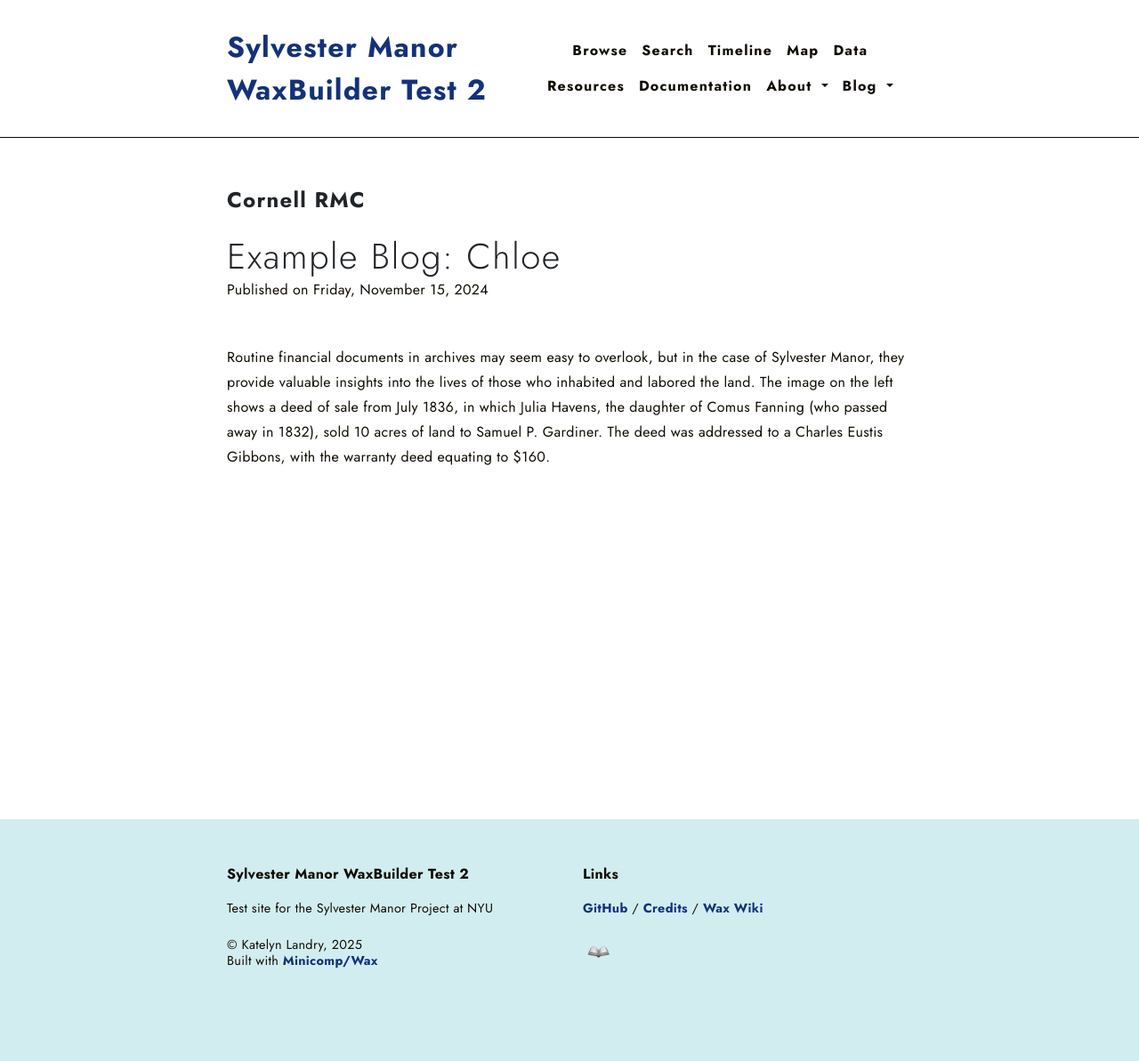
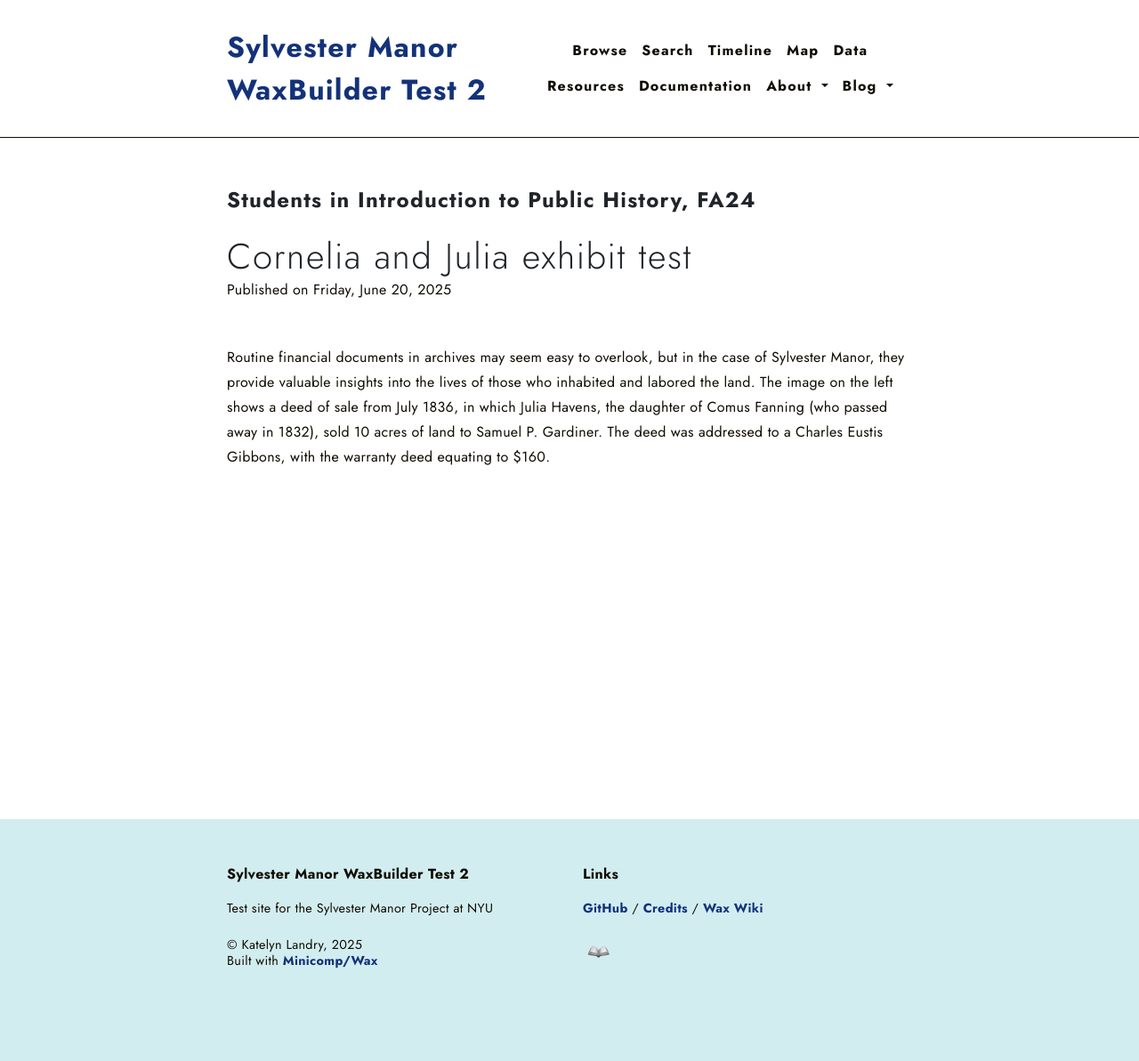
Before and after one commit to katelynautumn28/smtestwaxbuilder2, a Jekyll site: the page built from _exhibits/c.md, in a window 1280 px wide. Shown: the whole page at 89% size. Built offline with Jekyll 4.4.1, drawn with Linux system fonts in a browser that asks for light colours.

Commit message:
updated title + author
experimenting with this page as the Cornelia/Julia exhibit

```diff
--- a/_exhibits/c.md
+++ b/_exhibits/c.md
@@ -1,8 +1,8 @@
 ---
 layout: exhibit
-title: 'Example Blog: Chloe'
-author: Cornell RMC
-publish_date: 2024-11-15
+title: 'Cornelia and Julia exhibit test'
+author: Students in Introduction to Public History, FA24
+publish_date: 2025-06-20
 permalink: /blog/c/
 ---
 <html>
```
